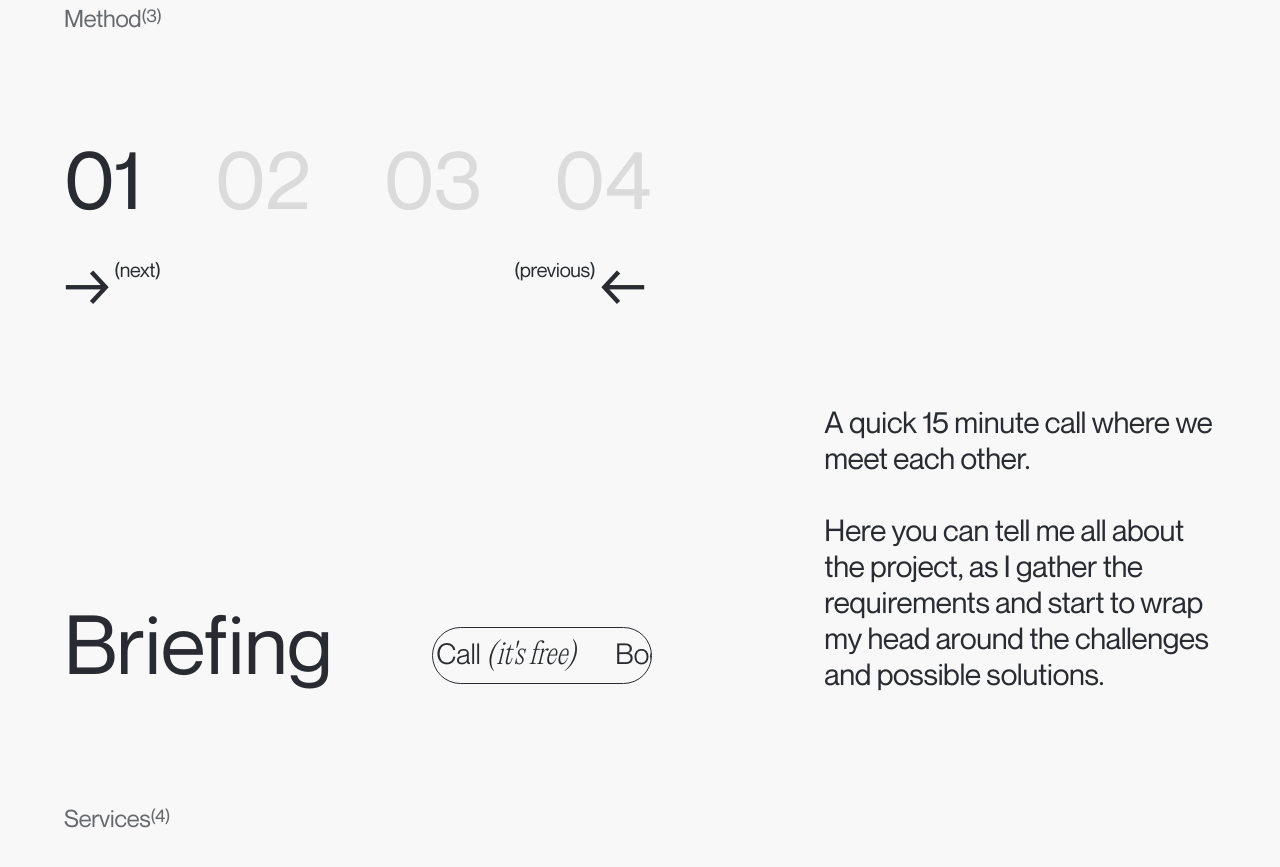
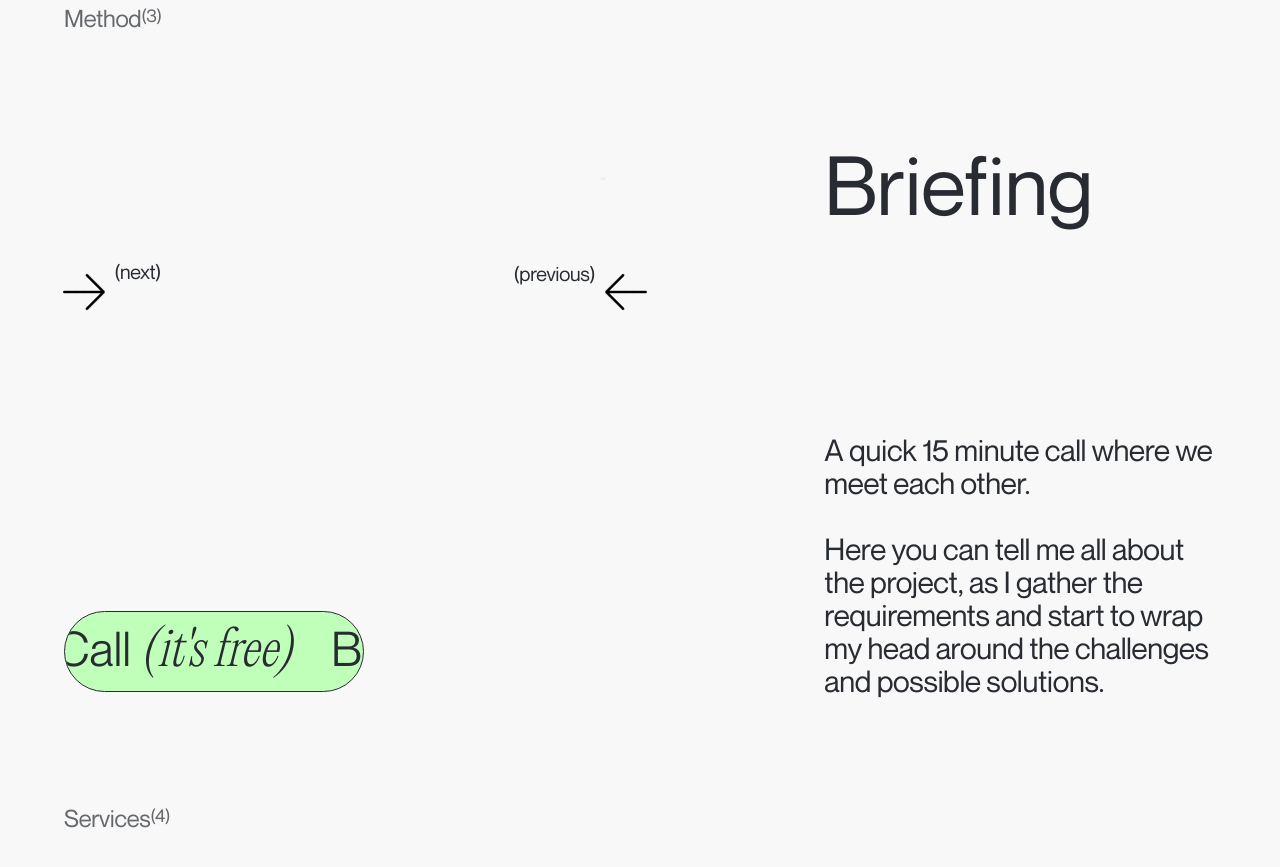
Before and after one commit to vicentegarcya/vicentegarcya-web, a React (Create React App) app: page / in a window 1280 px wide. Shown: the part 3260-4127 px from the top of the page. Built offline with nearby package versions, Linux system fonts and the light colour scheme.

Commit message:
finish method section

```diff
--- a/src/Home.css
+++ b/src/Home.css
@@ -238,7 +238,7 @@
 
 .about_bubbles > a:hover {
   cursor: url("./images/cursor_custom.png") 40 40, pointer;
-  transition: all 0.5s cubic-bezier(0.215, 0.610, 0.355, 1) !important;
+  transition: all 0.5s cubic-bezier(0.215, 0.61, 0.355, 1) !important;
 }
 
 .about_bubbles > a:nth-child(1) {
@@ -572,7 +572,6 @@
 .method_titles > p {
   font-size: 82px;
   margin: 0;
-  margin-top: 3%;
 }
 
 .method_arrows span {
@@ -591,7 +590,7 @@
   align-items: center;
   justify-content: space-between;
   font-size: 62px;
-  margin-top: 0;
+  margin-top: 25px;
 }
 
 .method_arrows > div:nth-child(1) > div:hover {
@@ -602,13 +601,31 @@
   position: relative;
 }
 
+.method_plus {
+  background: url("./images/up-right-arrow.png");
+  background-size: cover;
+  transform: rotate(45deg);
+  width: 40px;
+  height: 40px;
+}
+
+.method_less {
+  background: url("./images/up-right-arrow.png");
+  background-size: cover;
+  transform: rotate(225deg);
+  width: 40px;
+  height: 40px;
+}
+
 .method_less span {
-  top: 0px;
-  right: 50px;
+  top: -40px;
+  left: 43px;
+  transform: rotate(-225deg);
 }
 .method_plus span {
-  top: 0px;
-  left: 50px;
+  bottom: 60px;
+  left: 20px;
+  transform: rotate(-45deg);
 }
 
 .method_left > div:nth-child(2) {
@@ -621,17 +638,16 @@
 .method_left > div:nth-child(2) a {
   border: 1px solid var(--main-black);
   padding: 0.5rem 2.5rem;
-  border-radius: 30px;
+  border-radius: 60px;
   color: var(--main-black);
-  background-color: transparent;
+  background-color: var(--main-highlight-color);
   transition: all 0.2s cubic-bezier(0.445, 0.05, 0.55, 0.95);
-  font-size: 1.8rem;
+  font-size: 3rem;
   font-family: "Neue-Montreal-Book";
-  width: 220px;
+  width: 300px;
   height: fit-content;
   white-space: nowrap;
   overflow: hidden;
-  margin-bottom: 8px;
 }
 
 .method_left > div:nth-child(2) a:hover {
@@ -667,12 +683,32 @@
   height: 100%;
   display: flex;
   flex-direction: column;
-  justify-content: flex-end;
+  justify-content: space-between;
   font-size: 30px;
+  margin-top: 0.5%;
+  overflow: hidden;
 }
 
 .method_right p {
   margin: 0;
+}
+
+.method_right > p {
+  line-height: 1.1;
+  animation: reveal 1s cubic-bezier(0.77, 0, 0.175, 1);
+}
+
+.method_titles > p {
+  animation: revealLeft 1s cubic-bezier(0.77, 0, 0.175, 1);
+}
+
+@keyframes revealLeft {
+  0% {
+    transform: translate(-100%, 0);
+  }
+  100% {
+    transform: translate(0, 0);
+  }
 }
 
 /* SERVICES SECTION */
--- a/src/Home.js
+++ b/src/Home.js
@@ -15,12 +15,13 @@ function Home({ isLoading }) {
   const aboutSection = useRef();
   const projectsSection = useRef();
   const metodologiaSection = useRef();
+  const servicesSection = useRef();
+  const footerRef = useRef();
+
   const firstMethod = useRef();
   const secondMethod = useRef();
   const thirdMethod = useRef();
   const fourthMethod = useRef();
-  const servicesSection = useRef();
-  const footerRef = useRef();
 
   const jimenaRef = useRef();
   const bosRef = useRef();
@@ -35,18 +36,6 @@ function Home({ isLoading }) {
   }
 
   useEffect(() => {
-    /* firstMethod.current.addEventListener("click", () =>
-      setIsDesplegado("first")
-    );
-    secondMethod.current.addEventListener("click", () =>
-      setIsDesplegado("second")
-    );
-    thirdMethod.current.addEventListener("click", () =>
-      setIsDesplegado("third")
-    );
-    fourthMethod.current.addEventListener("click", () =>
-      setIsDesplegado("fourth")
-    ); */
     /* ANIMATIONS */
     /* ABOUT */
 
@@ -156,6 +145,67 @@ function Home({ isLoading }) {
     );
 
     /* METHOD */
+
+    gsap.fromTo(
+      firstMethod.current,
+      {
+        scale: 0,
+      },
+      {
+        scale: 1,
+        scrollTrigger: {
+          trigger: metodologiaSection.current,
+          start: "40% bottom",
+          end: "+=40%",
+          scrub: 1,
+        },
+      }
+    );
+    gsap.fromTo(
+      secondMethod.current,
+      {
+        scale: 0,
+      },
+      {
+        scale: 1,
+        scrollTrigger: {
+          trigger: metodologiaSection.current,
+          start: "40% bottom",
+          end: "+=40%",
+          scrub: 3,
+        },
+      }
+    );
+    gsap.fromTo(
+      thirdMethod.current,
+      {
+        scale: 0,
+      },
+      {
+        scale: 1,
+        scrollTrigger: {
+          trigger: metodologiaSection.current,
+          start: "40% bottom",
+          end: "+=40%",
+          scrub: 5,
+        },
+      }
+    );
+    gsap.fromTo(
+      fourthMethod.current,
+      {
+        scale: 0,
+      },
+      {
+        scale: 1,
+        scrollTrigger: {
+          trigger: metodologiaSection.current,
+          start: "40% bottom",
+          end: "+=40%",
+          scrub: 7,
+        },
+      }
+    );
 
     /* FOOTER */
 
@@ -448,29 +498,61 @@ function Home({ isLoading }) {
           <div className="method_left">
             <div>
               <div className="method_numbers">
-                <button style={{ color: "#282c32" }}>01</button>
-                <button>02</button>
-                <button>03</button>
-                <button>04</button>
+                <button
+                  ref={firstMethod}
+                  style={{ color: currentMethod === 1 ? "#282c32" : "#dbdbdb" }}
+                  onClick={() => setCurrentMethod(1)}
+                >
+                  01
+                </button>
+                <button
+                ref={secondMethod}
+                  style={{ color: currentMethod === 2 ? "#282c32" : "#dbdbdb" }}
+                  onClick={() => setCurrentMethod(2)}
+                >
+                  02
+                </button>
+                <button
+                ref={thirdMethod}
+                  style={{ color: currentMethod === 3 ? "#282c32" : "#dbdbdb" }}
+                  onClick={() => setCurrentMethod(3)}
+                >
+                  03
+                </button>
+                <button
+                ref={fourthMethod}
+                  style={{ color: currentMethod === 4 ? "#282c32" : "#dbdbdb" }}
+                  onClick={() => setCurrentMethod(4)}
+                >
+                  04
+                </button>
               </div>
               <div className="method_arrows">
                 <div>
-                  <div className="method_plus">
-                    →<span>(next)</span>
+                  <div
+                    className="method_plus"
+                    onClick={() => {
+                      if (currentMethod < 4) {
+                        setCurrentMethod(currentMethod + 1);
+                      }
+                    }}
+                  >
+                    <span>(next)</span>
                   </div>
-                  <div className="method_less">
-                    <span>(previous)</span>←
+                  <div
+                    className="method_less"
+                    onClick={() => {
+                      if (currentMethod > 1) {
+                        setCurrentMethod(currentMethod - 1);
+                      }
+                    }}
+                  >
+                    <span>(previous)</span>
                   </div>
                 </div>
               </div>
             </div>
             <div>
-              <div className="method_titles">
-                {currentMethod === 1 && <p>Briefing</p>}
-                {currentMethod === 2 && <p>Proposal</p>}
-                {currentMethod === 3 && <p>Crafting</p>}
-                {currentMethod === 4 && <p>Handoff</p>}
-              </div>
               <a
                 href="https://cal.com/vicentegarcya/welcome-meeting"
                 target="_blank"
@@ -492,6 +574,12 @@ function Home({ isLoading }) {
             </div>
           </div>
           <div className="method_right">
+            <div className="method_titles">
+              {currentMethod === 1 && <p>Briefing</p>}
+              {currentMethod === 2 && <p>Proposal</p>}
+              {currentMethod === 3 && <p>Crafting</p>}
+              {currentMethod === 4 && <p>Handoff</p>}
+            </div>
             {currentMethod === 1 && (
               <p>
                 A quick 15 minute call where we meet each other.<br></br>
@@ -525,42 +613,6 @@ function Home({ isLoading }) {
               </p>
             )}
           </div>
-          {/* <MetodologiaStep
-            ref={firstMethod}
-            number="01"
-            title="Briefing"
-            description="A quick 15 minute call where we meet each other. Here you can tell me all about the project, as I gather the requirements and start to wrap my head around the challenges and possible solutions."
-            isFirst={true}
-            isDesplegado={isDesplegado === "first"}
-            onClick={() => setIsDesplegado("first")}
-          ></MetodologiaStep>
-          <MetodologiaStep
-            ref={secondMethod}
-            number="02"
-            title="Proposal"
-            description="I work on a proposal for your project, with scope, budget and timeframe. We explore different ideas for the look & feel and the possible web experience."
-            emojis={["💍", "💍", "💍"]}
-            isDesplegado={isDesplegado === "second"}
-            onClick={() => setIsDesplegado("second")}
-          ></MetodologiaStep>
-          <MetodologiaStep
-            ref={thirdMethod}
-            number="03"
-            title="Crafting"
-            description="Here comes the magic: the designing and coding of your digital experience. We get together on a weekly basis for co-creating and giving feedback in a 1 hour meeting."
-            emojis={["💻", "💻", "💻"]}
-            isDesplegado={isDesplegado === "third"}
-            onClick={() => setIsDesplegado("third")}
-          ></MetodologiaStep>
-          <MetodologiaStep
-            ref={fourthMethod}
-            number="04"
-            title="Handoff"
-            description="Here your web is ready to go live! I put it online and hand you over the source code and documentation. In a 90-minute exit meeting, we go over everything together, as I solve any question that may arise."
-            emojis={["📦", "📦", "📦"]}
-            isDesplegado={isDesplegado === "fourth"}
-            onClick={() => setIsDesplegado("fourth")}
-          ></MetodologiaStep> */}
         </div>
       </section>
       <section ref={servicesSection} className="services">
```
